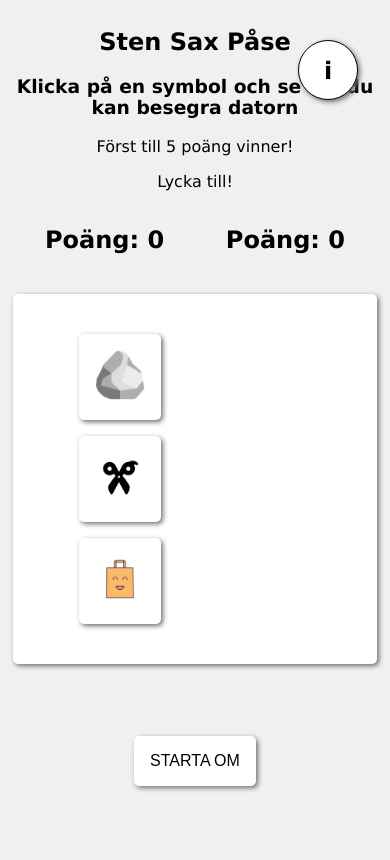
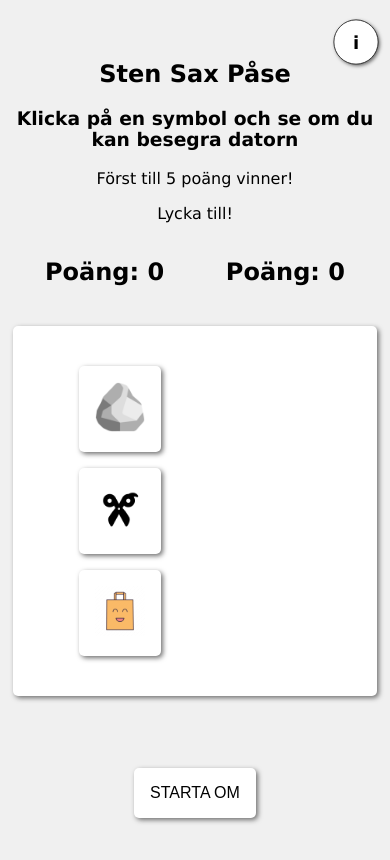
Before and after one commit to akickia/Rock-Paper-Scissors, a plain HTML site: page index.html in a window 390 px wide. Drawn offline with Linux system fonts and the light colour scheme.

Commit message:
added media quary

```diff
--- a/index.css
+++ b/index.css
@@ -31,6 +31,9 @@ body {
   display: none;
 }
 
+.info-container {
+  margin-top: 2rem;
+}
 
 .info .icon {
   position: fixed;
@@ -133,3 +136,12 @@ button:disabled {
     transform: scale(1);
   }
 }
+
+@media screen and (max-width: 500px){
+
+  .info .icon {
+    transform: scale(0.75);
+    margin: 0.25rem;
+    transition: all 0.5s;
+  }
+}
```
